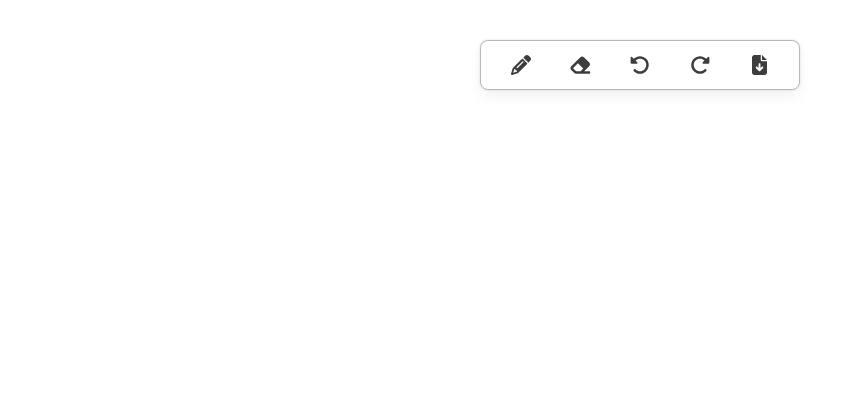
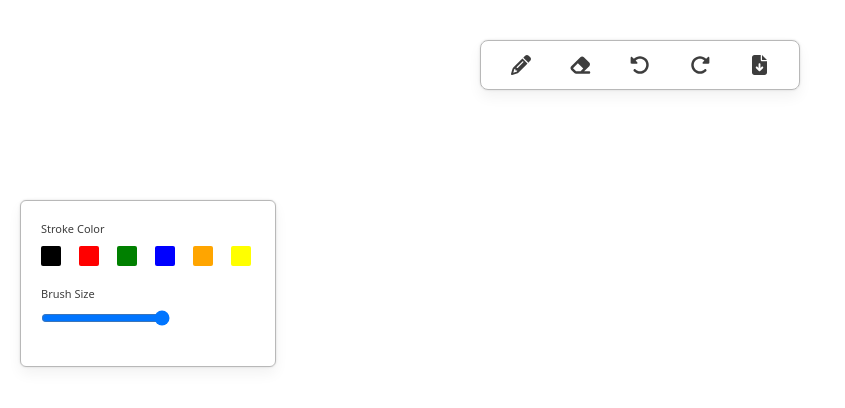
Before and after one commit to sankarshan07/RealTime-Sketchbook, a Next.js app in the folder sketchbook/: page / in a window 1280 px wide. Shown: the top 408 px of the page, without its empty margins (0-845 px from the left). Built offline with nearby package versions, Linux system fonts and the light colour scheme.

Commit message:
add framer-motion

```diff
--- a/sketchbook/package.json
+++ b/sketchbook/package.json
@@ -14,6 +14,7 @@
     "@fortawesome/react-fontawesome": "^0.2.0",
     "@reduxjs/toolkit": "^2.2.3",
     "classnames": "^2.5.1",
+    "framer-motion": "^11.1.7",
     "next": "14.2.3",
     "react": "^18",
     "react-dom": "^18",
--- a/sketchbook/src/components/menu/index.js
+++ b/sketchbook/src/components/menu/index.js
@@ -3,6 +3,7 @@
 
 import styles from './index.module.css'
 const Menu =() => {
+
     return(
         <div className={styles.menuContainer}>
             <div className={styles.iconWrapper}>
--- a/sketchbook/src/components/toolbox/index.js
+++ b/sketchbook/src/components/toolbox/index.js
@@ -1,22 +1,35 @@
+import styles from './index.module.css'
+import { motion } from "framer-motion"
+import { COLORS } from '@/constants'
 const Toolbox = () => {
-    return ( <div>
 
-        <div>
-            <h4>Stroke Color</h4>
-            <div>
-                <div/>
+    const updateBrushSize = (e) => {
+
+    }
+
+    return ( <motion.div  drag  className={styles.toolboxContainer}>
+
+        <div className={styles.toolItem}>
+            <h4 className={styles.toolText}>Stroke Color</h4>
+            <div className={styles.itemContainer}>
+                <div className={styles.colorBox} style={{backgroundColor:COLORS.BLACK}} />
+                <div className={styles.colorBox} style={{backgroundColor:COLORS.RED}} />
+                <div className={styles.colorBox} style={{backgroundColor:COLORS.GREEN}} />
+                <div className={styles.colorBox} style={{backgroundColor:COLORS.BLUE}} />
+                <div className={styles.colorBox} style={{backgroundColor:COLORS.ORANGE}} />
+                <div className={styles.colorBox} style={{backgroundColor:COLORS.YELLOW}} />
             </div>
         </div>
-        <div>
-            <h4>BRush Size</h4>
-            <div>
-                <div/>
+        <div className={styles.toolItem}>
+            <h4 className={styles.toolText}>Brush Size</h4>
+            <div className={styles.itemContainer}>
+                <input type="range" min={1} max={10} step={1} onChange={updateBrushSize}/>
             </div>
         </div>
 
 
 
-        </div>)
+        </motion.div>)
 
 
 
--- a/sketchbook/src/components/toolbox/index.module.css
+++ b/sketchbook/src/components/toolbox/index.module.css
@@ -0,0 +1,29 @@
+.toolboxContainer{
+    @apply p-5 absolute top-1/4 left-5 w-64 rounded-md;
+    box-shadow: theme('colors.shadow1');
+    border:1px solid theme('colors.border1') ;
+    background-color: theme('colors.background1');
+
+    .toolItem{
+        @apply mb-5;
+
+        .toolText{
+            font-size: 11px;
+            color: theme('colors.text1');
+
+        }
+
+        .itemContainer{
+            @apply flex justify-between mt-2;
+
+            .colorBox{
+                @apply h-5 w-5 mr-1 rounded-sm cursor-pointer;
+                &:hover,&.active {
+                    border: 1.5px solid theme('colors.border2');
+                    box-shadow: theme('colors.shadow2');
+
+                }
+            }
+        }
+       }
+}
--- /dev/null
+++ b/sketchbook/src/constants.js
@@ -0,0 +1,19 @@
+const COLORS = {
+    BLACK: 'black',
+    RED: 'red',
+    GREEN: 'green',
+    BLUE: 'blue',
+    ORANGE: 'orange',
+    YELLOW: 'yellow',
+    WHITE: 'white'
+}
+
+const MENU_ITEMS = {
+    PENCIL: 'PENCIL',
+    ERASER: 'ERASER',
+    UNDO: 'UNDO',
+    REDO: 'REDO',
+    DOWNLOAD: 'DOWNLOAD'
+}
+
+export {COLORS, MENU_ITEMS}
--- a/sketchbook/src/pages/index.js
+++ b/sketchbook/src/pages/index.js
@@ -1,6 +1,10 @@
 import Menu from "@/components/menu";
+import Toolbox from "@/components/toolbox/index";
 export default function Home() {
   return (
+    <>
    <Menu/>
+   <Toolbox/>
+    </>
   );
 }
```
Also changed, not shown: 1 other file (tests, documents, lock files or other folders).
